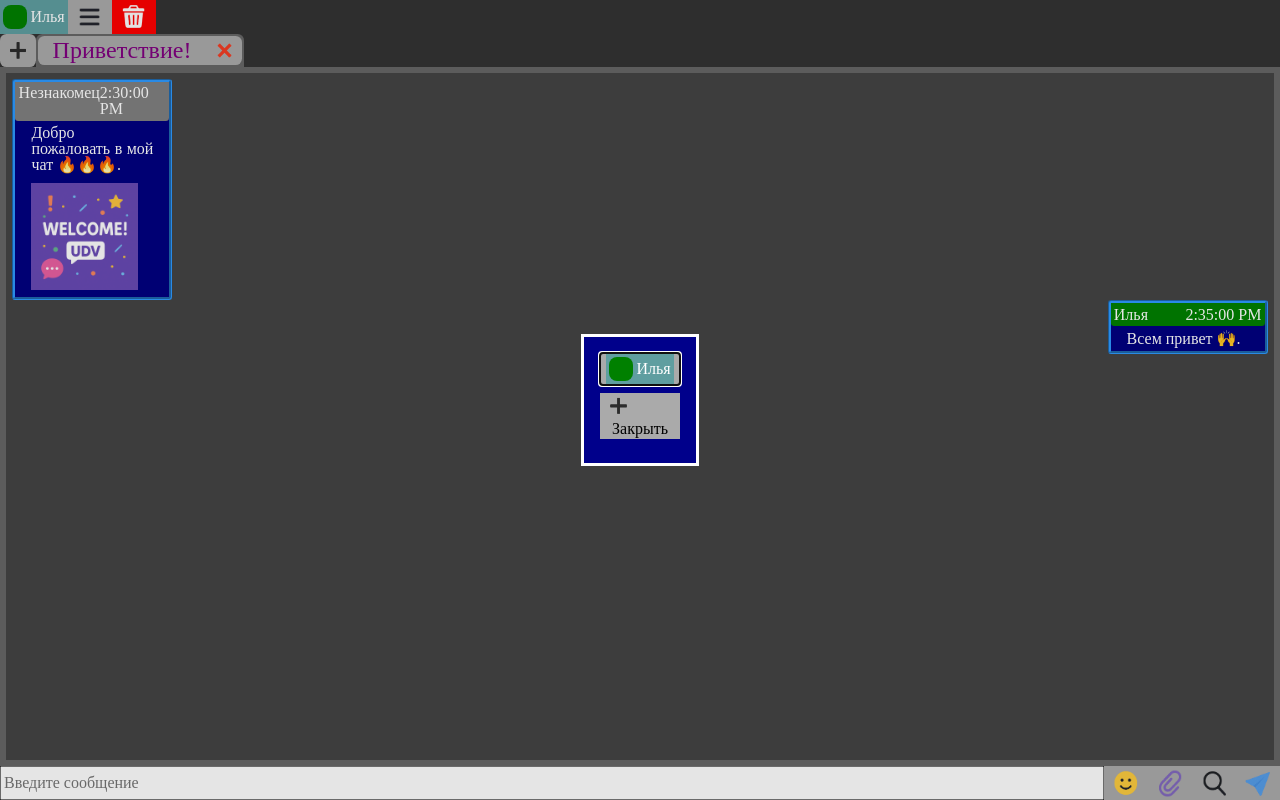
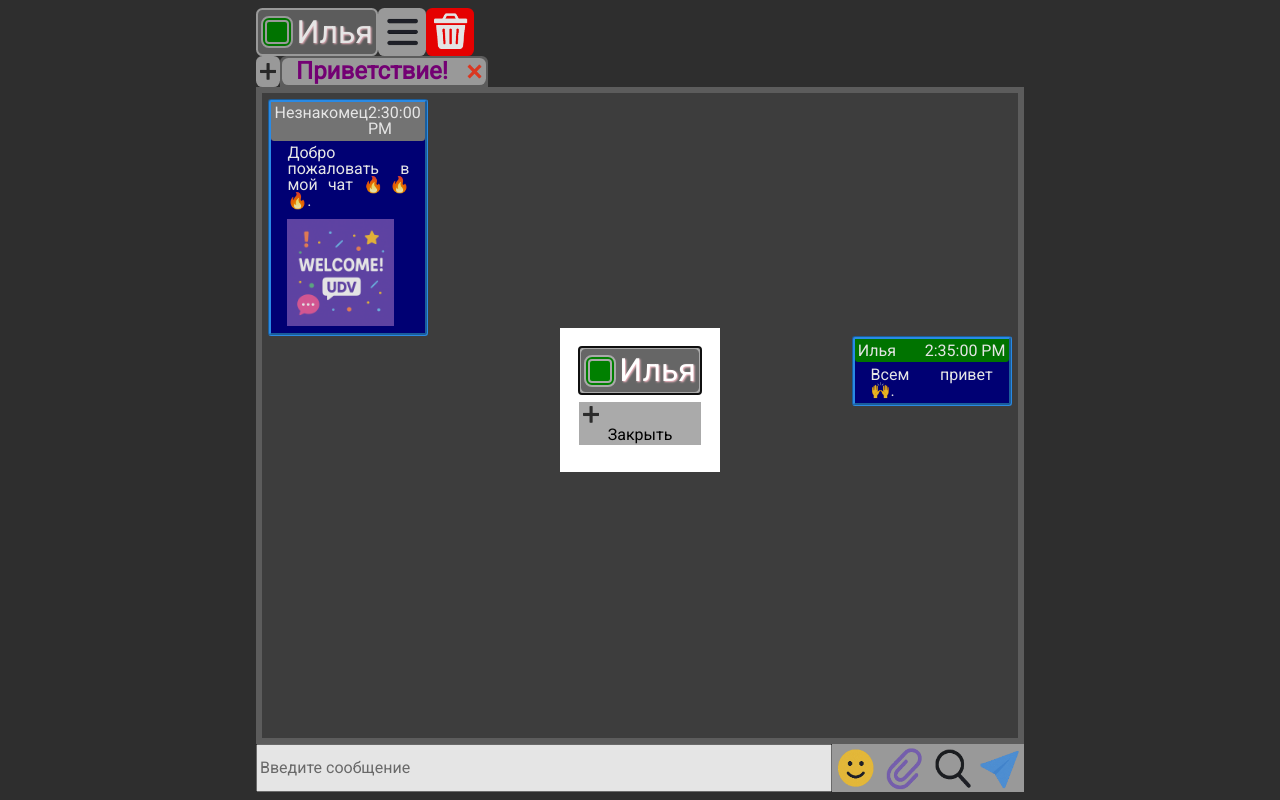
Before and after one commit to Friederik/UDV-Chat, a React (Vite) app: page / in a window 1280 px wide. Built offline with nearby package versions, Linux system fonts and the light colour scheme.

Commit message:
Юзер менеджер, размер чата

```diff
--- a/index.html
+++ b/index.html
@@ -2,7 +2,7 @@
 <html lang="en">
   <head>
     <meta charset="UTF-8" />
-    <link rel="shortcut icon" href="./assets/logo.png" type="image/x-icon">
+    <link rel="shortcut icon" href="./assets/new_logo.png" type="image/x-icon">
     <meta name="viewport" content="width=device-width, initial-scale=1.0" />
     <title>UDV-Chat</title>
   </head>
--- a/src/components/Chat/Chat.module.scss
+++ b/src/components/Chat/Chat.module.scss
@@ -1,6 +1,12 @@
 .chat {
+    height: 100%;
+    width: 100%;
     display: flex;
     flex-direction: column;
-    height: 100%;
     position: relative;
+
+    @media (min-width: 768px) {
+        width: 768px;
+        padding-block: 0.5rem;
+    }
 }
--- a/src/components/RoomPicker/RoomPicker.module.scss
+++ b/src/components/RoomPicker/RoomPicker.module.scss
@@ -27,6 +27,7 @@
 .tab_name {
     flex: 4;
     font-size: 1.2rem;
+    font-weight: 600;
     white-space: nowrap;
     overflow: hidden;
     text-overflow: ellipsis;
--- a/src/components/UserPicker/UserManager.tsx
+++ b/src/components/UserPicker/UserManager.tsx
@@ -13,10 +13,10 @@ const UserManager = (props: UserManagerProps) => {
     return (
         <section id="userManager" className={classes.userManager}>
             <UserProfile user={props.currentUser} />
-            <button id="userChangeButton" onClick={props.openUserPicker}>
+            <button id="userChangeButton" style={{borderRadius: '0.4rem'}} onClick={props.openUserPicker}>
                 <img className={globalClasses.icon} src="/assets/new_picker.svg" alt="picker"/>
             </button>
-            <button id="eraseLocalStorageButton" style={{backgroundColor: 'red'}} onClick={props.clearStorage}>
+            <button id="eraseLocalStorageButton" className={classes.resetBtn} style={{borderRadius: '0.4rem'}} onClick={props.clearStorage}>
                 <img className={globalClasses.icon} src="/assets/new_reboot.svg" alt="picker"/>
             </button>
         </section>
--- a/src/components/UserPicker/UserPicker.module.scss
+++ b/src/components/UserPicker/UserPicker.module.scss
@@ -1,25 +1,48 @@
+:root {
+    --avatar-size: 1.5rem;
+}
+
 .userManager {
     display: flex;
-    margin-left: 0;
-    margin-right: auto;
 }
 
 .userPicker {
-    background-color: darkblue;
     color: white;
 }
 
 .userProfile {
     padding: 0.2rem;
-    background-color: cadetblue;
-    color: white;
+    font-size: 1.5rem;
+    text-shadow: 1px 1px 2px pink;
+    border: 2px #aaa solid;
+    border-radius: 0.4rem;
     display: flex;
     align-items: center;
     gap: 0.2rem;
+    background-color: #666;
+    color: white;
+
+    @media (min-width: 480px) {
+        font-size: 2rem;
+    }
 }
 
 .userAvatar {
     border-radius: 0.5rem;
-    width: 1.5rem;
-    height: 1.5rem;
+    border: 4px #aaa double;
+    width: var(--avatar-size);
+    height: var(--avatar-size);
+
+    @media (min-width: 480px) {
+        --avatar-size: 2rem;
+        border-width: 6px;
+    }
 }
+
+.resetBtn {
+    background-color: red;
+
+    &:hover {
+        background-color: rgb(255, 61, 61);
+    }
+}
--- a/src/styles/App.module.scss
+++ b/src/styles/App.module.scss
@@ -1,14 +1,22 @@
-@mixin center-img {
-  padding: 0.1rem;
+@font-face {
+  font-family: 'Roboto';
+  src: url('/fonts/Roboto.ttf') format('truetype');
+  font-weight: normal;
+  font-style: normal;
+}
+
+@mixin center-item {
   display: flex;
   justify-content: center;
   align-items: center;
 }
 
 @mixin my-btn($bg, $hover-bg) {
+  padding: 0;
   background-color: $bg;
   display: inline-block;
   height: 100%;
+
   border-width: 0;
 
   @media (hover: hover) {
@@ -25,23 +33,34 @@
 }
 
 .app {
+  font-family: 'Roboto', Arial, Helvetica, sans-serif;
   background-color: #333;
   width: 100dvw;
   height: 100dvh;
+
+  display: flex;
+  justify-content: center;
 }
 
 .icon {
   height: 2rem;
   width: 2rem;
+  padding: 0.1rem;
 
-  @include center-img;
+  @include center-item;
+
+  @media (min-width:480px) {
+    height: 3rem;
+    width: 3rem;
+  }
 }
 
 .icon_mini {
   height: 1rem;
   width: 1rem;
+  padding: 0.1rem;
 
-  @include center-img;
+  @include center-item;
 
   @media (min-width: 480px) {
     height: 1.5rem;
@@ -51,6 +70,13 @@
 
 button {
   @include my-btn(#aaa, #ccc);
+}
+
+h1 {
+  max-width: 12rem;
+  white-space: nowrap;
+  overflow: hidden;
+  text-overflow: ellipsis;
 }
 
 ::-webkit-scrollbar {
```
Also changed, not shown: public/assets/new_logo.png (added), public/fonts/Roboto.ttf (added).
